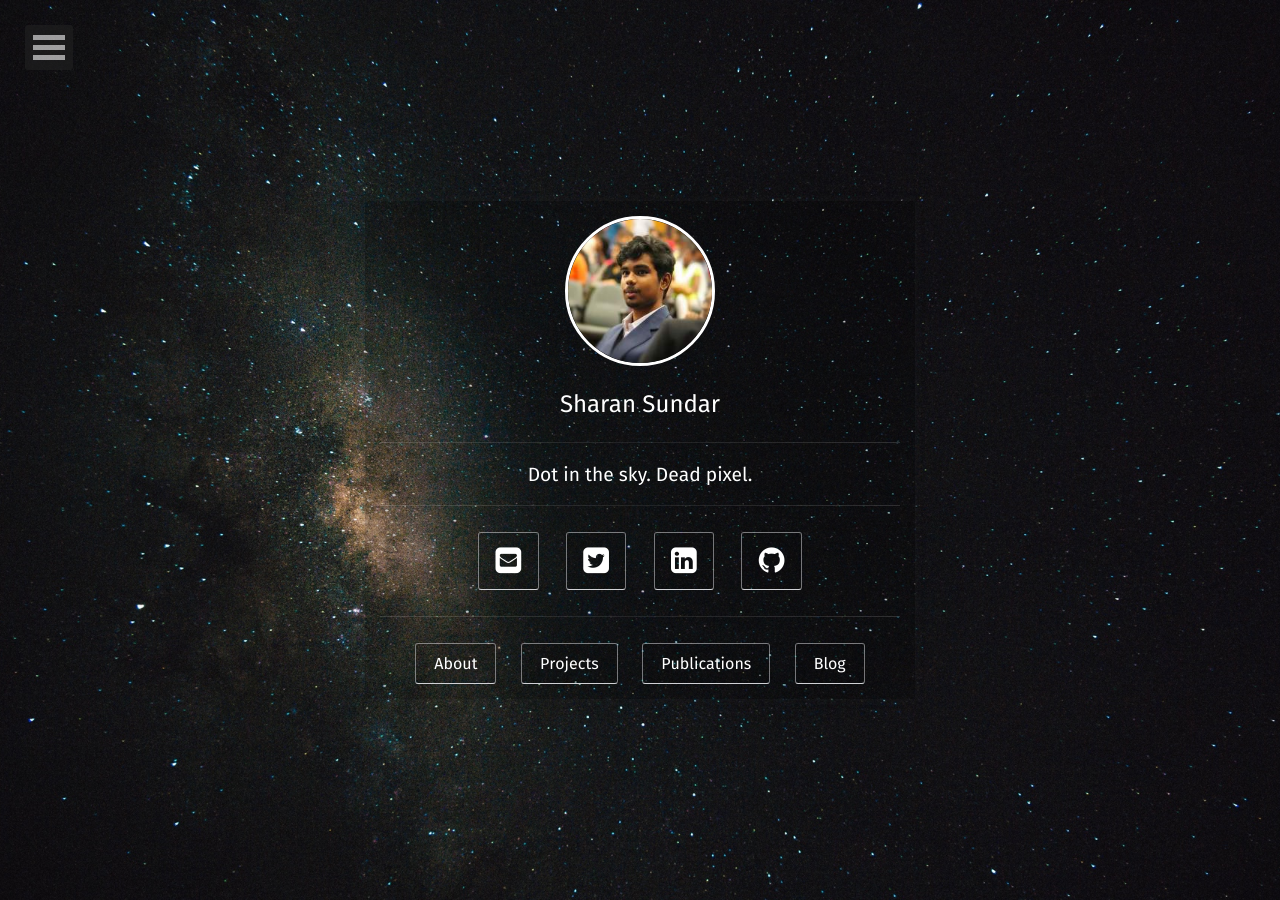
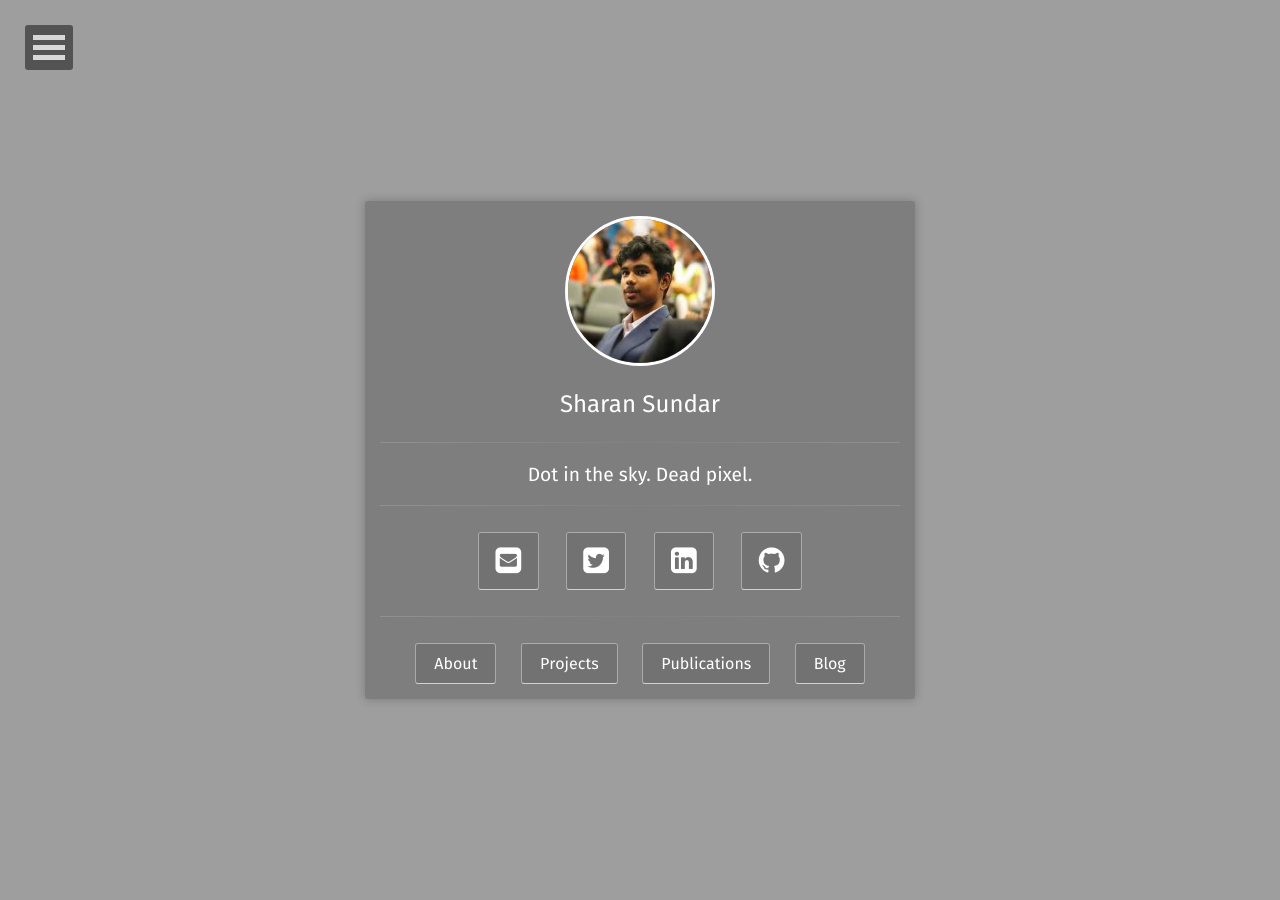
Before and after one commit to Sharan-Sundar/Sharan-Sundar.github.io, a Jekyll site: the page built from index.html, in a window 1280 px wide. Built offline with Jekyll 4.4.1, drawn with Linux system fonts in a browser that asks for light colours; some web fonts are replaced.

Commit message:
Update _config.yml

```diff
--- a/_config.yml
+++ b/_config.yml
@@ -5,7 +5,7 @@ description:        "Deep learner/Research Assistant"
 reading_time:       true
 words_per_minute:   200
 logo:               'assets/img/me1.jpg'
-background:         'assets/img/sky1.jpg'
+background:         'assets/img/sky2.jpg'
 tiled_bg:           false   # Set this true if you want to tile your background image, otherwise it will be covered
 locale:             en_US
 url:                https://www.sharansundar.com
```
